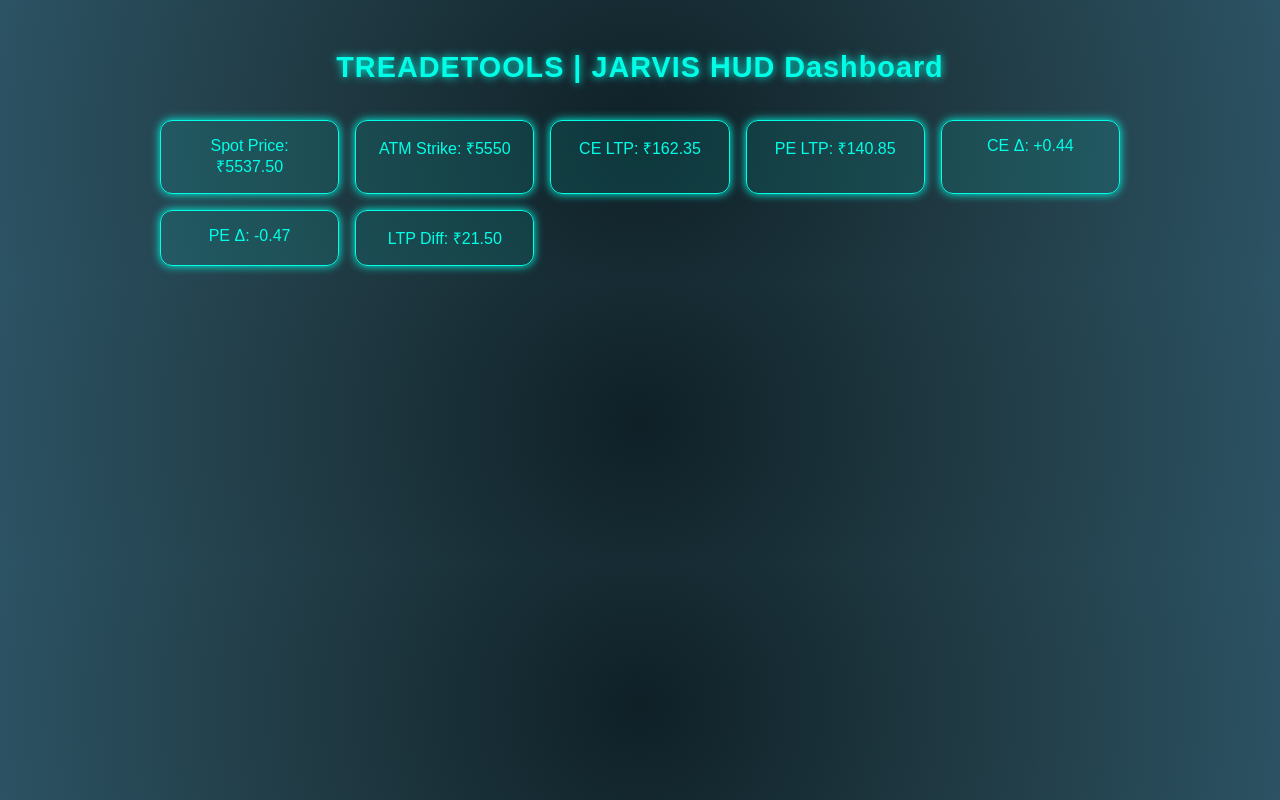
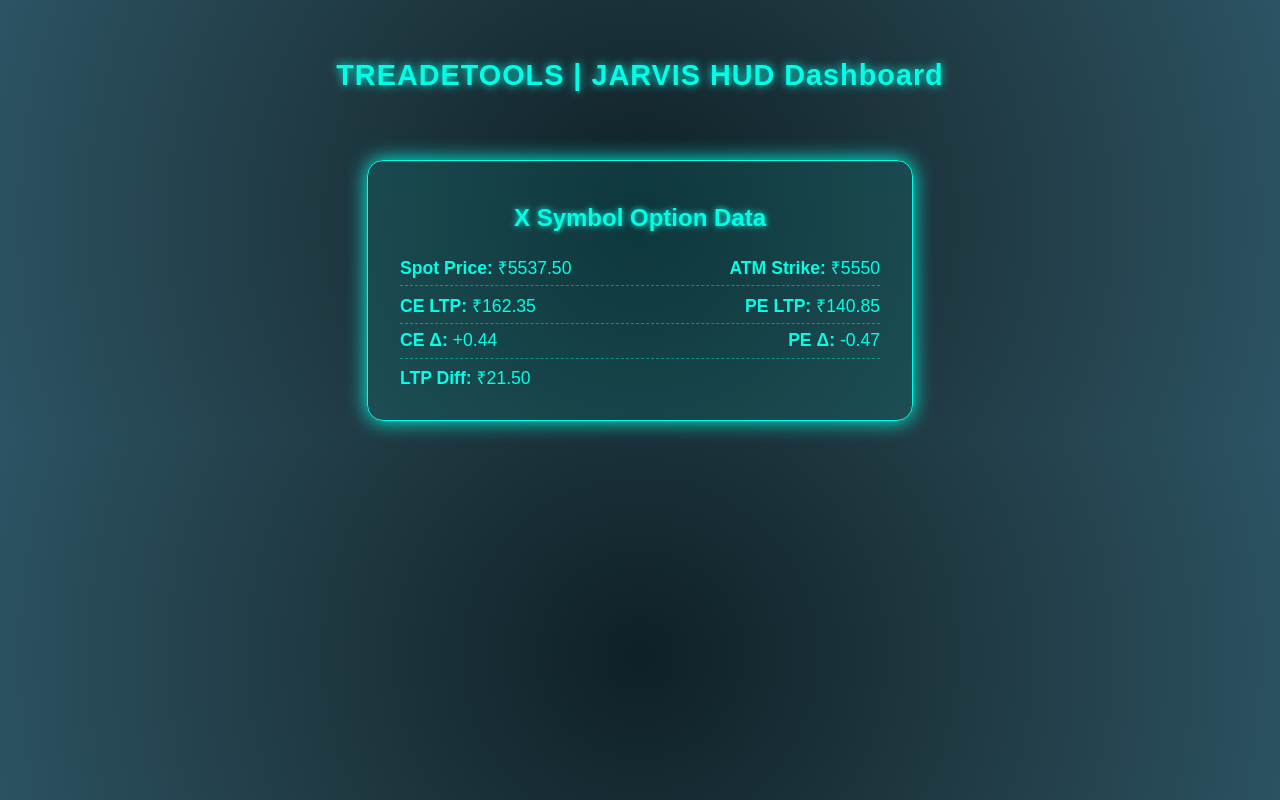
Before and after one commit to tradertools0-svg/optiondashboard, a plain HTML site: page index.html in a window 1280 px wide. Drawn offline with Linux system fonts and the light colour scheme.

Commit message:
Initial JARVIS Dashboard commit

```diff
--- a/index.html
+++ b/index.html
@@ -9,16 +9,25 @@
 <body>
   <div class="dashboard-container">
     <h1 class="title">TREADETOOLS | JARVIS HUD Dashboard</h1>
-    <div class="tiles">
-      <div class="tile" id="spotPrice">Spot Price: ₹--</div>
-      <div class="tile" id="atmStrike">ATM Strike: ₹--</div>
-      <div class="tile" id="ceLtp">CE LTP: ₹--</div>
-      <div class="tile" id="peLtp">PE LTP: ₹--</div>
-      <div class="tile" id="ceDelta">CE Δ: --</div>
-      <div class="tile" id="peDelta">PE Δ: --</div>
-      <div class="tile" id="ltpDiff">LTP Diff: ₹--</div>
+
+    <div class="symbol-card">
+      <h2>X Symbol Option Data</h2>
+      <div class="data-row">
+        <div><strong>Spot Price:</strong> ₹5537.50</div>
+        <div><strong>ATM Strike:</strong> ₹5550</div>
+      </div>
+      <div class="data-row">
+        <div><strong>CE LTP:</strong> ₹162.35</div>
+        <div><strong>PE LTP:</strong> ₹140.85</div>
+      </div>
+      <div class="data-row">
+        <div><strong>CE Δ:</strong> +0.44</div>
+        <div><strong>PE Δ:</strong> -0.47</div>
+      </div>
+      <div class="data-row">
+        <div><strong>LTP Diff:</strong> ₹21.50</div>
+      </div>
     </div>
   </div>
-  <script src="script.js"></script>
 </body>
 </html>
--- a/script.js
+++ b/script.js
@@ -1,8 +1,23 @@
-// Dummy values for testing (replace with live data fetch logic)
-document.getElementById("spotPrice").textContent = "Spot Price: ₹5537.50";
-document.getElementById("atmStrike").textContent = "ATM Strike: ₹5550";
-document.getElementById("ceLtp").textContent = "CE LTP: ₹162.35";
-document.getElementById("peLtp").textContent = "PE LTP: ₹140.85";
-document.getElementById("ceDelta").textContent = "CE Δ: +0.44";
-document.getElementById("peDelta").textContent = "PE Δ: -0.47";
-document.getElementById("ltpDiff").textContent = "LTP Diff: ₹21.50";
+// Dummy static data — iske jagah baad me API se data fetch karoge
+const optionData = {
+  spotPrice: "₹19,745.25",
+  atmStrike: "19750",
+  ceLtp: "122.10",
+  peLtp: "108.45",
+  ceDelta: "+0.46",
+  peDelta: "-0.45",
+  ltpDiff: "₹13.65"
+};
+
+function updateTiles(data) {
+  document.getElementById("spotPrice").textContent = data.spotPrice;
+  document.getElementById("atmStrike").textContent = data.atmStrike;
+  document.getElementById("ceLtp").textContent = data.ceLtp;
+  document.getElementById("peLtp").textContent = data.peLtp;
+  document.getElementById("ceDelta").textContent = data.ceDelta;
+  document.getElementById("peDelta").textContent = data.peDelta;
+  document.getElementById("ltpDiff").textContent = data.ltpDiff;
+}
+
+// Call once on page load
+updateTiles(optionData);
--- a/style.css
+++ b/style.css
@@ -1,16 +1,16 @@
 body {
   margin: 0;
   font-family: 'Orbitron', sans-serif;
-  background: radial-gradient(circle, #0f2027, #203a43, #2c5364);
+  background: radial-gradient(circle at center, #0f2027, #203a43, #2c5364);
   color: #00ffe7;
 }
 
 .title {
   text-align: center;
-  padding: 1rem;
+  padding: 1.5rem 1rem 1rem;
   font-size: 1.8rem;
   letter-spacing: 1px;
-  text-shadow: 0 0 8px #00ffe7;
+  text-shadow: 0 0 10px #00ffe7;
 }
 
 .dashboard-container {
@@ -20,25 +20,45 @@ body {
   align-items: center;
 }
 
-.tiles {
-  display: grid;
-  grid-template-columns: repeat(auto-fit, minmax(160px, 1fr));
-  gap: 1rem;
-  width: 100%;
-  max-width: 960px;
-}
-
-.tile {
+.symbol-card {
   background: rgba(0, 255, 231, 0.1);
   border: 1px solid #00ffe7;
-  border-radius: 12px;
-  padding: 1rem;
-  text-align: center;
-  box-shadow: 0 0 10px #00ffe7;
+  border-radius: 16px;
+  padding: 1.5rem 2rem;
+  box-shadow: 0 0 20px #00ffe7;
+  max-width: 480px;
+  width: 100%;
+  margin-top: 2rem;
   transition: 0.3s ease;
 }
 
-.tile:hover {
-  background-color: rgba(0, 255, 231, 0.2);
-  transform: scale(1.05);
+.symbol-card h2 {
+  text-align: center;
+  margin-bottom: 1rem;
+  color: #00ffe7;
+  text-shadow: 0 0 6px #00ffe7;
 }
+
+.data-row {
+  display: flex;
+  justify-content: space-between;
+  padding: 0.4rem 0;
+  border-bottom: 1px dashed #00ffe76e;
+  font-size: 1.1rem;
+}
+
+.data-row:last-child {
+  border-bottom: none;
+}
+
+/* Responsive */
+@media (max-width: 480px) {
+  .data-row {
+    flex-direction: column;
+    align-items: flex-start;
+    gap: 0.3rem;
+  }
+  .symbol-card {
+    padding: 1rem;
+  }
+}
```
